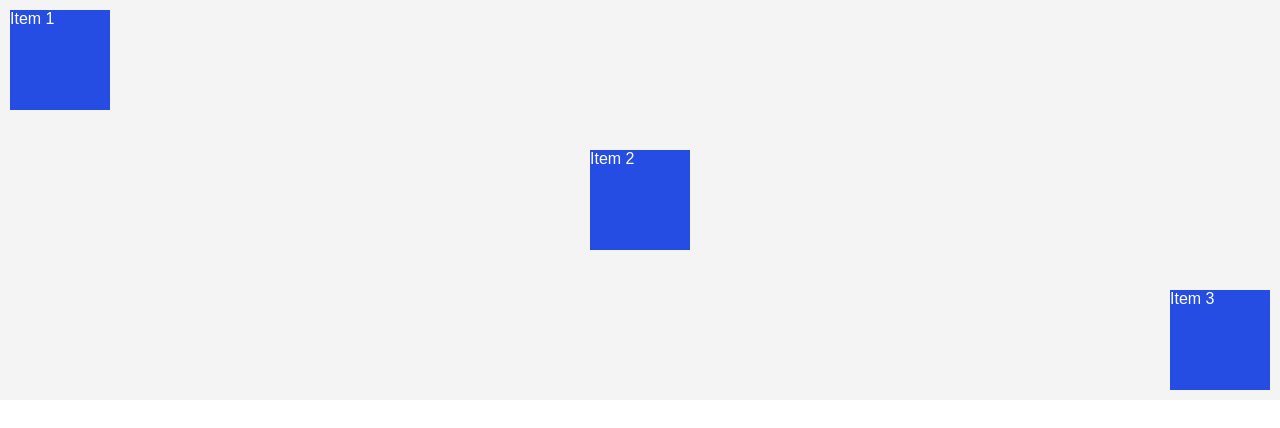
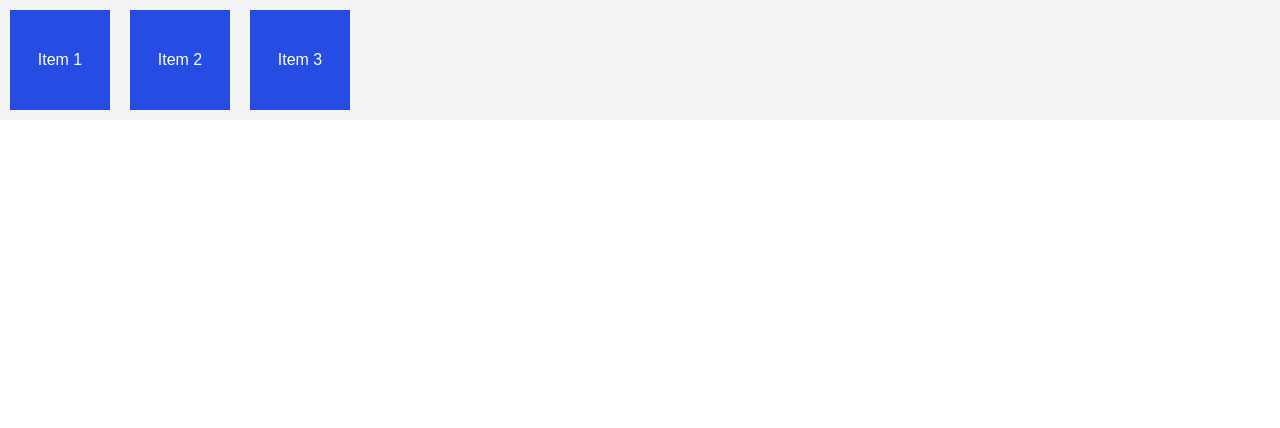
Before and after one commit to cbpas3/flexbox, a plain HTML site: page index.html in a window 1280 px wide. Drawn offline with Linux system fonts and the light colour scheme.

Commit message:
how to center a div

```diff
--- a/style.css
+++ b/style.css
@@ -10,9 +10,8 @@ body {
 .flex-container{
     display: flex;
     background-color: #f4f4f4;
-    justify-content: space-between; /* along the main axis */
-    height: 400px;
-    align-items: center; /* along the cross axis */
+    /*justify-content: space-between; /* along the main axis */
+    /* align-items: center; /* along the cross axis */
 }
 .item{
     width: 100px;
@@ -20,15 +19,18 @@ body {
     background: #254de4;
     color: #fff;
     margin: 10px;
+    display:flex;
+    justify-content:center;
+    align-items: center;
 }
 .item:nth-of-type(1) {
-    align-self: start;
+
 }
 
 .item:nth-of-type(2) {
-    align-self: center;
+
 }
 
 .item:nth-of-type(3) {
-    align-self: end;
+
 }
```
